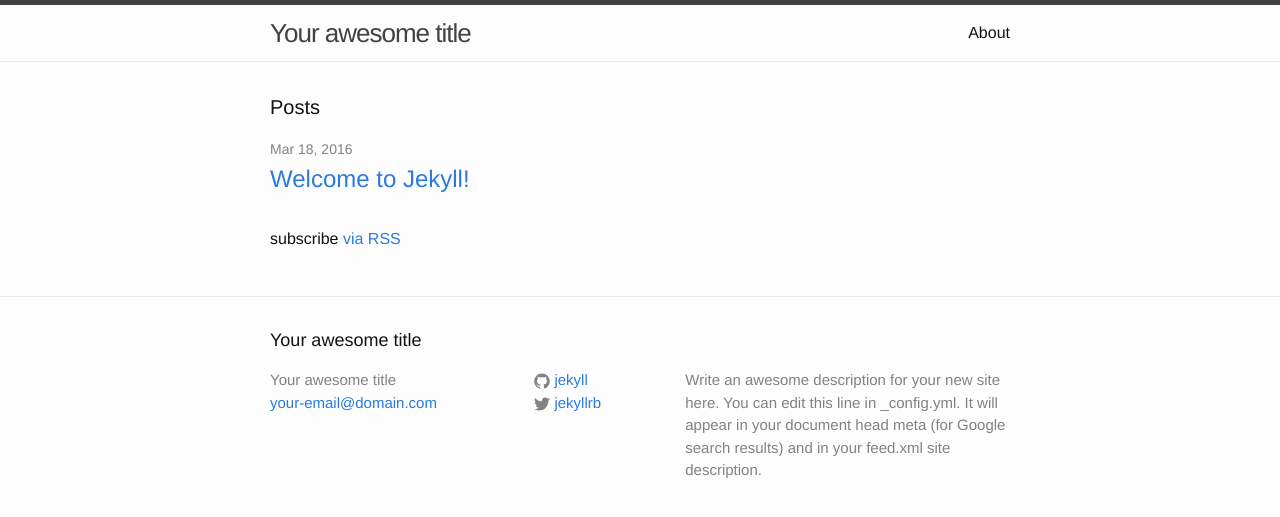
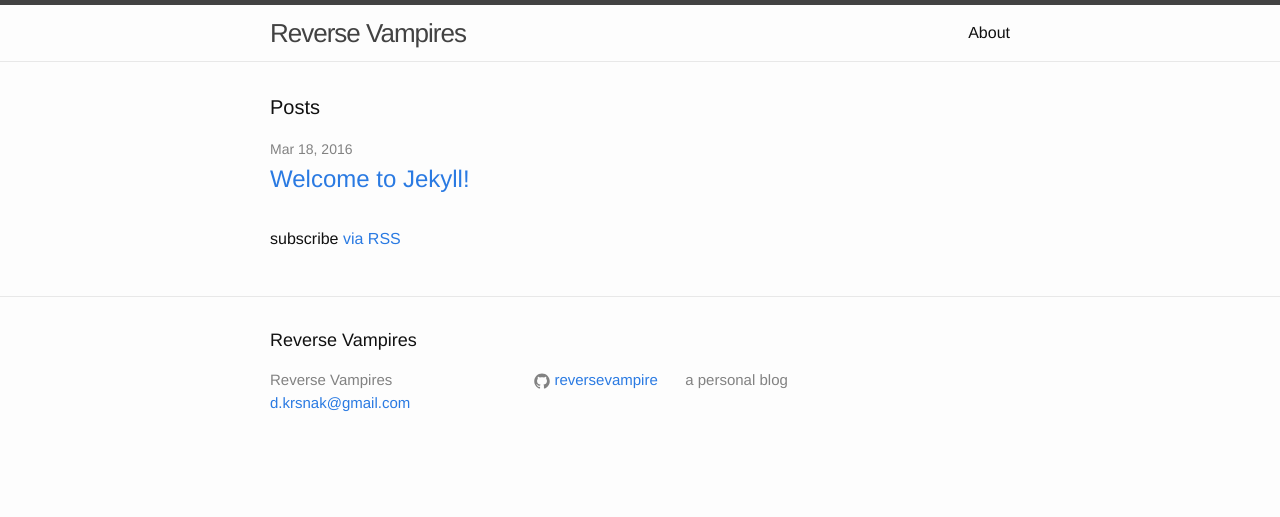
Before and after one commit to reversevampire/reversevampire.github.io, a Jekyll site: the page built from index.html, in a window 1280 px wide. Shown: the top 517 px of the page. Built offline with Jekyll 4.4.1, drawn with Linux system fonts in a browser that asks for light colours.

Commit message:
config updated

```diff
--- a/_config.yml
+++ b/_config.yml
@@ -1,14 +1,11 @@
 # Site settings
-title: Your awesome title
-email: your-email@domain.com
+title: Reverse Vampires
+email: d.krsnak@gmail.com
 description: > # this means to ignore newlines until "baseurl:"
-  Write an awesome description for your new site here. You can edit this
-  line in _config.yml. It will appear in your document head meta (for
-  Google search results) and in your feed.xml site description.
+  a personal blog
 baseurl: "" # the subpath of your site, e.g. /blog/
-url: "http://yourdomain.com" # the base hostname & protocol for your site
-twitter_username: jekyllrb
-github_username:  jekyll
+url: "http://reversevampire.github.io" # the base hostname & protocol for your site
+github_username:  reversevampire
 
 # Build settings
 markdown: kramdown
```
